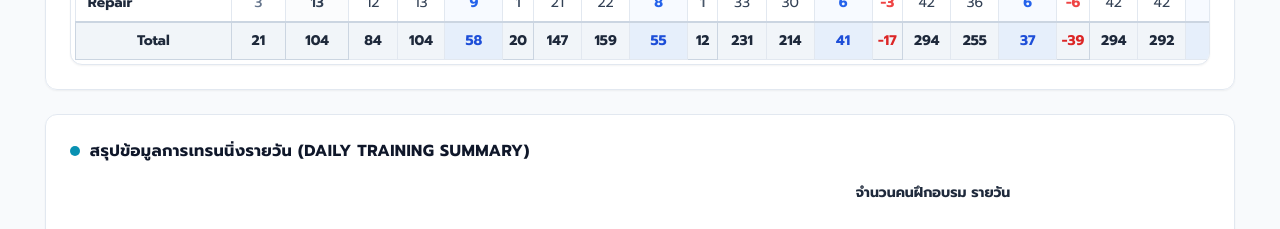
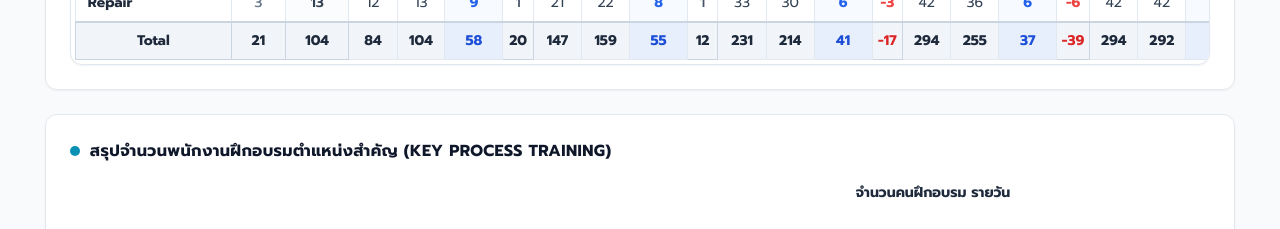
Before and after one commit to Naiice/trainingplan, a plain HTML site: page index.html in a window 1280 px wide. Shown: the part 1020-1249 px from the top of the page. Drawn offline with nearby package versions, Linux system fonts and the light colour scheme; no server answers.

Commit message:
Update index.html

```diff
--- a/index.html
+++ b/index.html
@@ -163,7 +163,7 @@
             <div class="glass-panel p-6 rounded-xl shadow-sm border border-slate-200">
                 <h3 class="text-base font-bold text-slate-900 mb-5 flex items-center tracking-wide">
                     <span class="w-2.5 h-2.5 rounded-full bg-cyan-600 mr-2.5"></span>
-                    สรุปข้อมูลการเทรนนิ่งรายวัน (DAILY TRAINING SUMMARY)
+                    สรุปจำนวนพนักงานฝึกอบรมตำแหน่งสำคัญ (KEY PROCESS TRAINING)
                 </h3>
                 <div class="grid grid-cols-1 xl:grid-cols-2 gap-8">
                     <!-- Left: Bar Chart & Leaders -->
```
